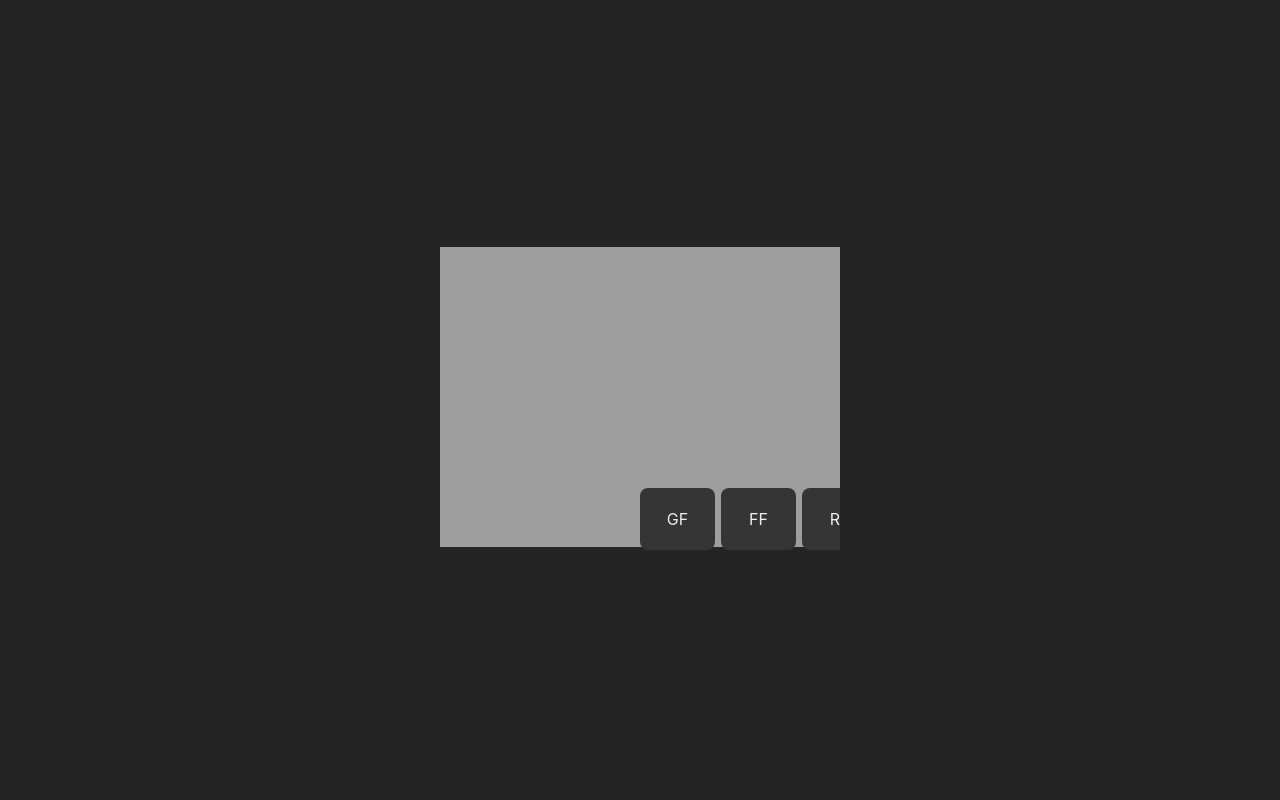
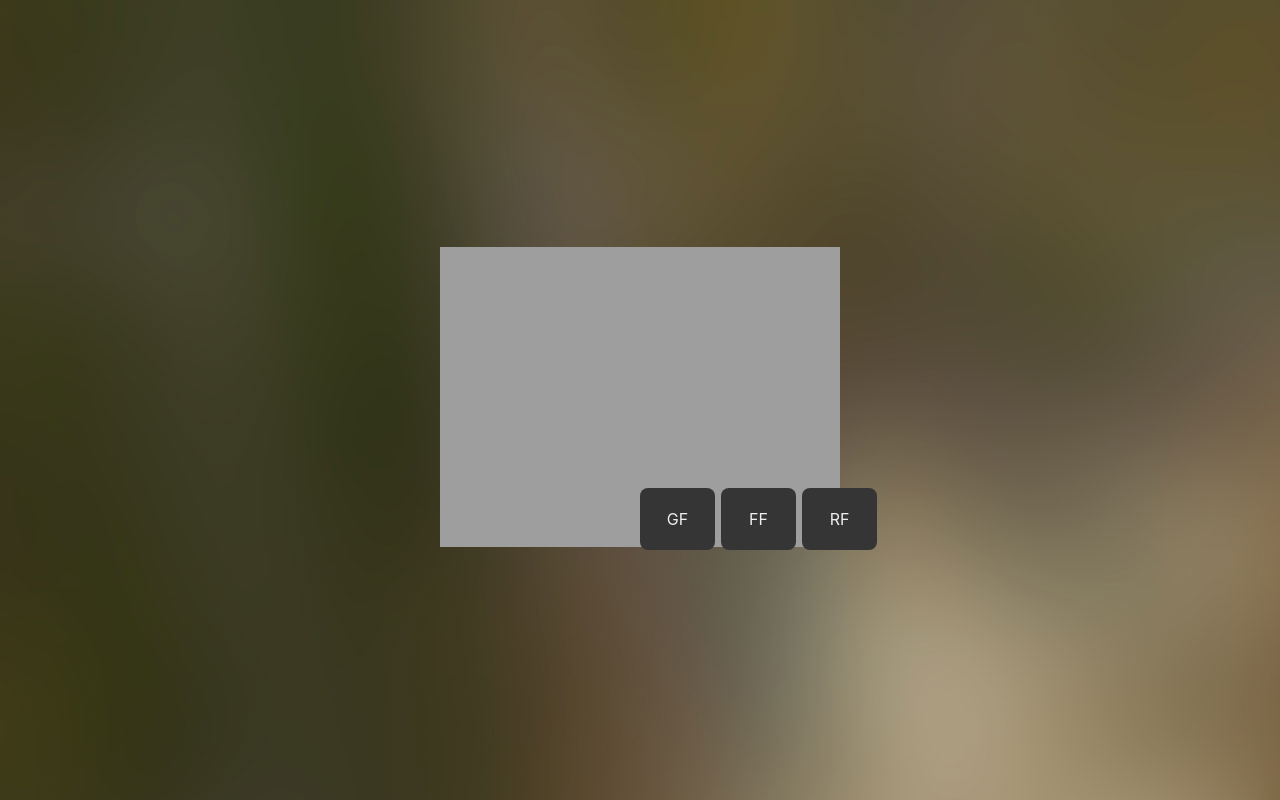
Before and after one commit to A-Kimpo/floorplan-agglutinator, a Svelte app: page / in a window 1280 px wide. Built offline with nearby package versions, Linux system fonts and the light colour scheme.

Commit message:
upd: styles

```diff
--- a/src/app.css
+++ b/src/app.css
@@ -27,7 +27,7 @@ body {
     margin: 0;
     display: flex;
     place-items: center;
-    background-color: #242424;
+    background-image: url("../public/bg.jpg");
     min-width: 320px;
     min-height: 100vh;
 }
@@ -42,7 +42,7 @@ h1 {
 }
 
 #app {
-    max-width: 100%;
+    width: 100%;
     margin: 0 auto;
     padding: 2rem;
     text-align: center;
```
Also changed, not shown: public/bg.jpg (added).
